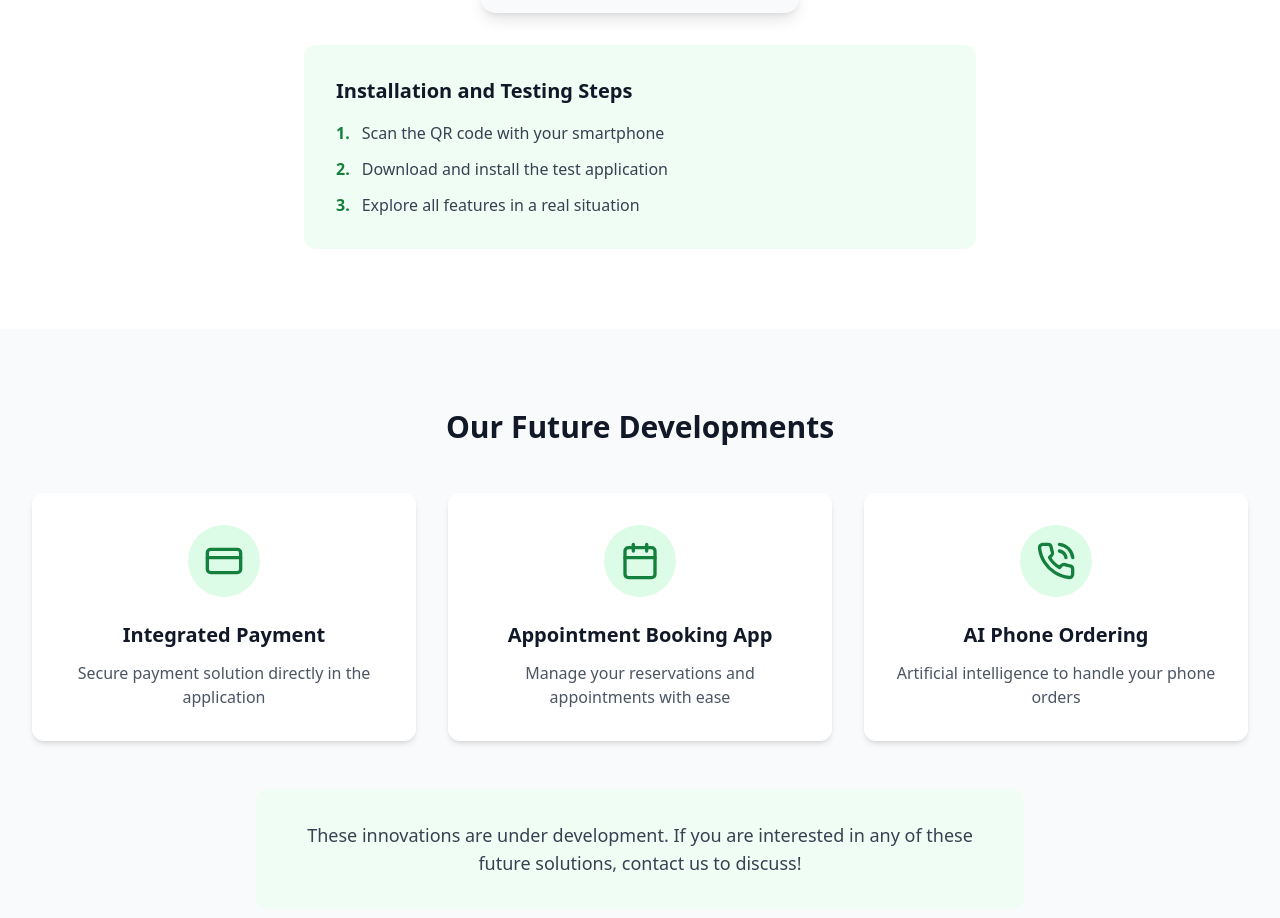
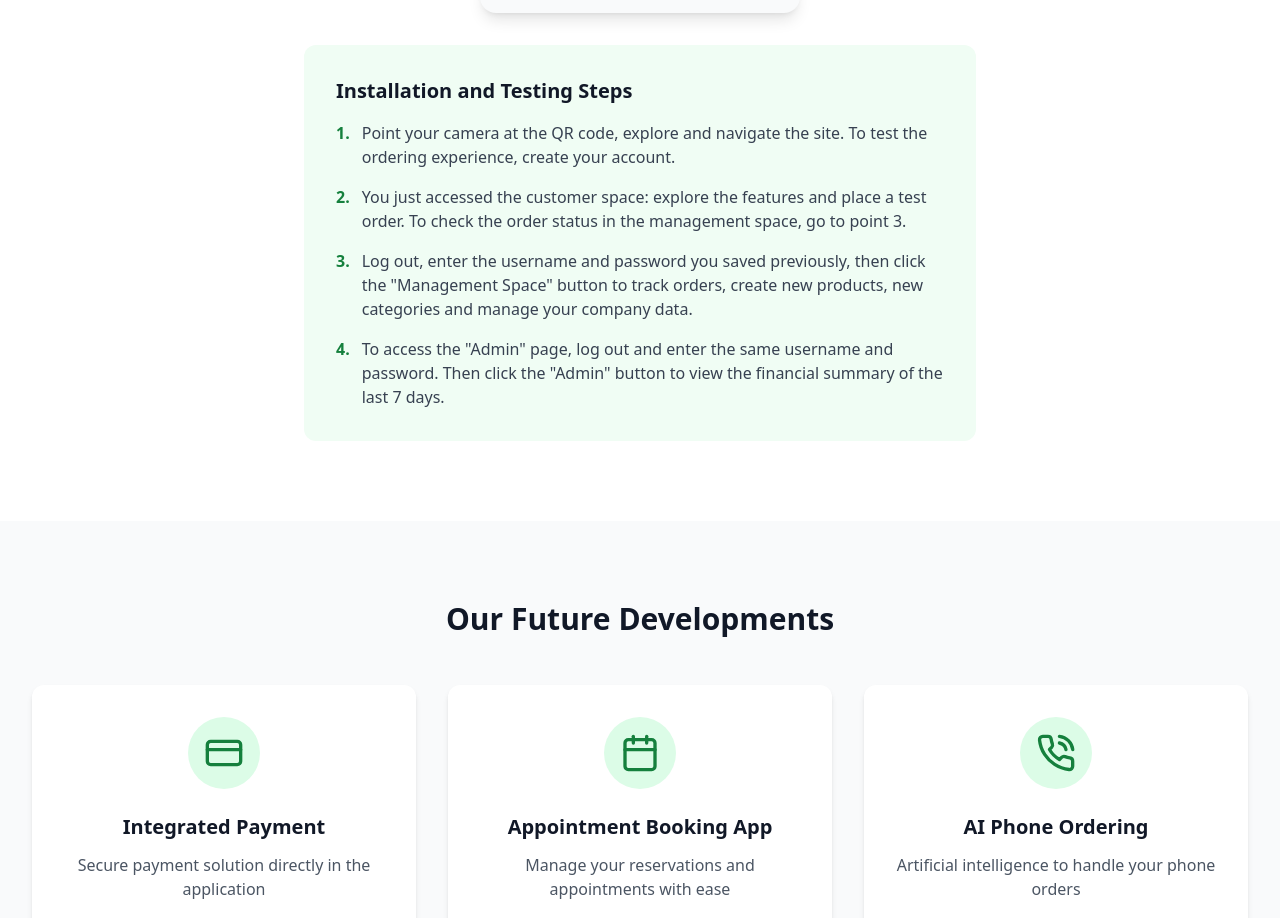
Before and after one commit to ALICE4765-326/digismart, a React (Vite) app: page /solutions in a window 1280 px wide. Shown: the part 1900-2818 px from the top of the page. Built offline with nearby package versions, Linux system fonts and the light colour scheme.

Commit message:
Updated Solutions.tsx

```diff
--- a/src/i18n/locales/en.json
+++ b/src/i18n/locales/en.json
@@ -57,9 +57,10 @@
       "testDescription": "Scan the QR code below to discover a sample application and test the complete experience.",
       "stepsTitle": "Installation and Testing Steps",
       "steps": {
-        "step1": "Scan the QR code with your smartphone",
-        "step2": "Download and install the test application",
-        "step3": "Explore all features in a real situation"
+        "step1": "Point your camera at the QR code, explore and navigate the site. To test the ordering experience, create your account.",
+        "step2": "You just accessed the customer space: explore the features and place a test order. To check the order status in the management space, go to point 3.",
+        "step3": "Log out, enter the username and password you saved previously, then click the \"Management Space\" button to track orders, create new products, new categories and manage your company data.",
+        "step4": "To access the \"Admin\" page, log out and enter the same username and password. Then click the \"Admin\" button to view the financial summary of the last 7 days."
       }
     },
     "futureProjects": {
--- a/src/i18n/locales/fr.json
+++ b/src/i18n/locales/fr.json
@@ -57,9 +57,10 @@
       "testDescription": "Scannez le QR code ci-dessous pour découvrir une application type et tester l'expérience complète.",
       "stepsTitle": "Étapes d'installation et de test",
       "steps": {
-        "step1": "Scannez le QR code avec votre smartphone",
-        "step2": "Téléchargez et installez l'application de test",
-        "step3": "Explorez toutes les fonctionnalités en situation réelle"
+        "step1": "Pointez la caméra vers le code QR, explorez et naviguez sur le site. Pour tester l'expérience de commande, créez votre compte.",
+        "step2": "Vous venez d'accéder à l'espace client : explorez les fonctionnalités et passez une commande test. Pour vérifier l'état de la commande dans l'espace de gestion, passez au point 3.",
+        "step3": "Déconnectez-vous, saisissez l'identifiant et le mot de passe que vous avez enregistrés précédemment, puis cliquez sur le bouton « Espace gestion » pour suivre les commandes, créer de nouveaux produits, de nouvelles catégories et gérer les données de votre entreprise.",
+        "step4": "Pour accéder à la page \"Admin\", déconnectez-vous et saisissez le même identifiant et le même mot de passe. Ensuite, cliquez sur le bouton \"Admin\" pour consulter le résumé financier des 7 derniers jours."
       }
     },
     "futureProjects": {
--- a/src/i18n/locales/pt.json
+++ b/src/i18n/locales/pt.json
@@ -57,9 +57,10 @@
       "testDescription": "Escaneie o QR code abaixo para descobrir um aplicativo de exemplo e testar a experiência completa.",
       "stepsTitle": "Etapas de instalação e teste",
       "steps": {
-        "step1": "Escaneie o QR code com seu smartphone",
-        "step2": "Baixe e instale o aplicativo de teste",
-        "step3": "Explore todas as funcionalidades em situação real"
+        "step1": "Aponte a câmera para o código QR, explore e navegue no site. Para testar a experiência de pedidos, crie sua conta.",
+        "step2": "Você acabou de acessar o espaço do cliente: explore as funcionalidades e faça um pedido de teste. Para verificar o estado do pedido no espaço de gestão, passe ao ponto 3.",
+        "step3": "Desconecte-se, digite o identificador e a senha que você registrou anteriormente, depois clique no botão \"Espaço de gestão\" para acompanhar os pedidos, criar novos produtos, novas categorias e gerenciar os dados da sua empresa.",
+        "step4": "Para acessar a página \"Admin\", desconecte-se e digite o mesmo identificador e senha. Em seguida, clique no botão \"Admin\" para consultar o resumo financeiro dos últimos 7 dias."
       }
     },
     "futureProjects": {
--- a/src/pages/Solutions.tsx
+++ b/src/pages/Solutions.tsx
@@ -117,18 +117,22 @@ export const Solutions = () => {
             <h3 className="text-xl font-semibold text-gray-900 mb-4">
               {t('solutions.appTakeAway.stepsTitle')}
             </h3>
-            <div className="space-y-3 text-gray-700">
+            <div className="space-y-4 text-gray-700">
               <p className="flex items-start">
-                <span className="font-bold text-primary-600 mr-3">1.</span>
+                <span className="font-bold text-primary-600 mr-3 flex-shrink-0">1.</span>
                 <span>{t('solutions.appTakeAway.steps.step1')}</span>
               </p>
               <p className="flex items-start">
-                <span className="font-bold text-primary-600 mr-3">2.</span>
+                <span className="font-bold text-primary-600 mr-3 flex-shrink-0">2.</span>
                 <span>{t('solutions.appTakeAway.steps.step2')}</span>
               </p>
               <p className="flex items-start">
-                <span className="font-bold text-primary-600 mr-3">3.</span>
+                <span className="font-bold text-primary-600 mr-3 flex-shrink-0">3.</span>
                 <span>{t('solutions.appTakeAway.steps.step3')}</span>
+              </p>
+              <p className="flex items-start">
+                <span className="font-bold text-primary-600 mr-3 flex-shrink-0">4.</span>
+                <span>{t('solutions.appTakeAway.steps.step4')}</span>
               </p>
             </div>
           </div>
```
